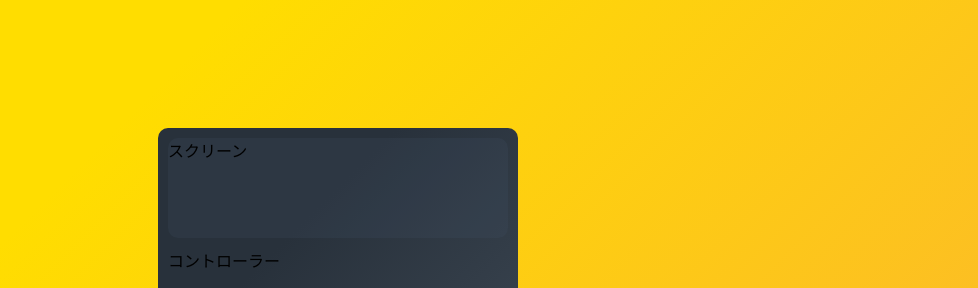
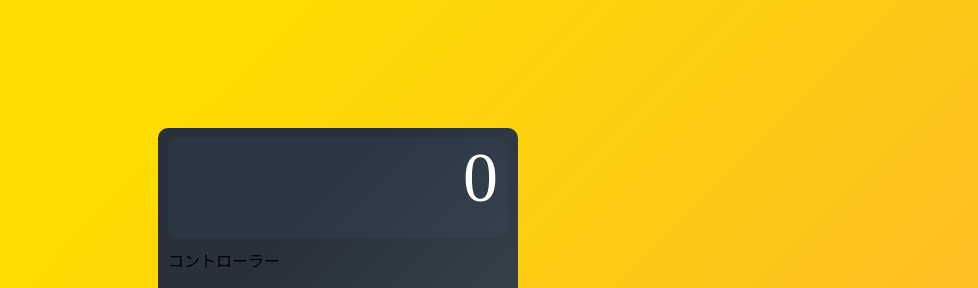
Before and after one commit to Sa2Knight/vue3_2_calculator, a Vue app: page / in a window 1280 px wide. Shown: the top 288 px of the page, without its empty margins (302-1280 px from the left). Built offline with nearby package versions, Linux system fonts and the light colour scheme.

Commit message:
スクリーン内のアンサーをバインドして描画するように

```diff
--- a/src/components/Calculator.vue
+++ b/src/components/Calculator.vue
@@ -1,14 +1,16 @@
 <template>
   <div class="calculator">
-    <div class="screen">スクリーン</div>
+    <div class="screen">
+      <div class="answer">{{ number }}</div>
+    </div>
     <div class="controller">コントローラー</div>
   </div>
 </template>
 
-<script lang="ts">
-import { defineComponent } from "vue";
+<script setup lang="ts">
+import { ref } from "vue";
 
-export default defineComponent({});
+const number = ref(0);
 </script>
 
 <style lang="scss" scoped>
@@ -21,11 +23,18 @@ export default defineComponent({});
   background-image: linear-gradient(315deg, #485461, #28313b 74%);
 
   .screen {
+    display: flex;
+    justify-content: flex-end;
     width: 100%;
     height: 100px;
     margin-bottom: 10px;
     border-radius: 10px;
     background-color: rgba(67, 87, 105, 0.18);
+    color: #fff;
+    font-size: 70px;
+    .answer {
+      padding: 0 10px;
+    }
   }
 
   .controller {
```
